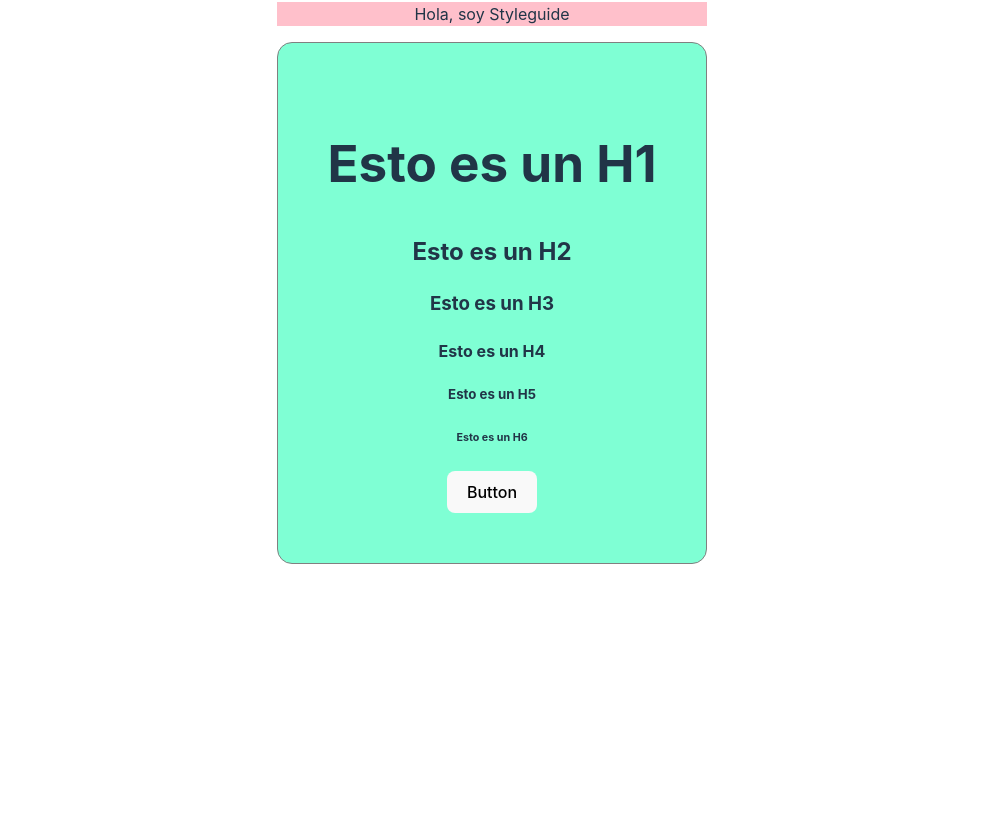
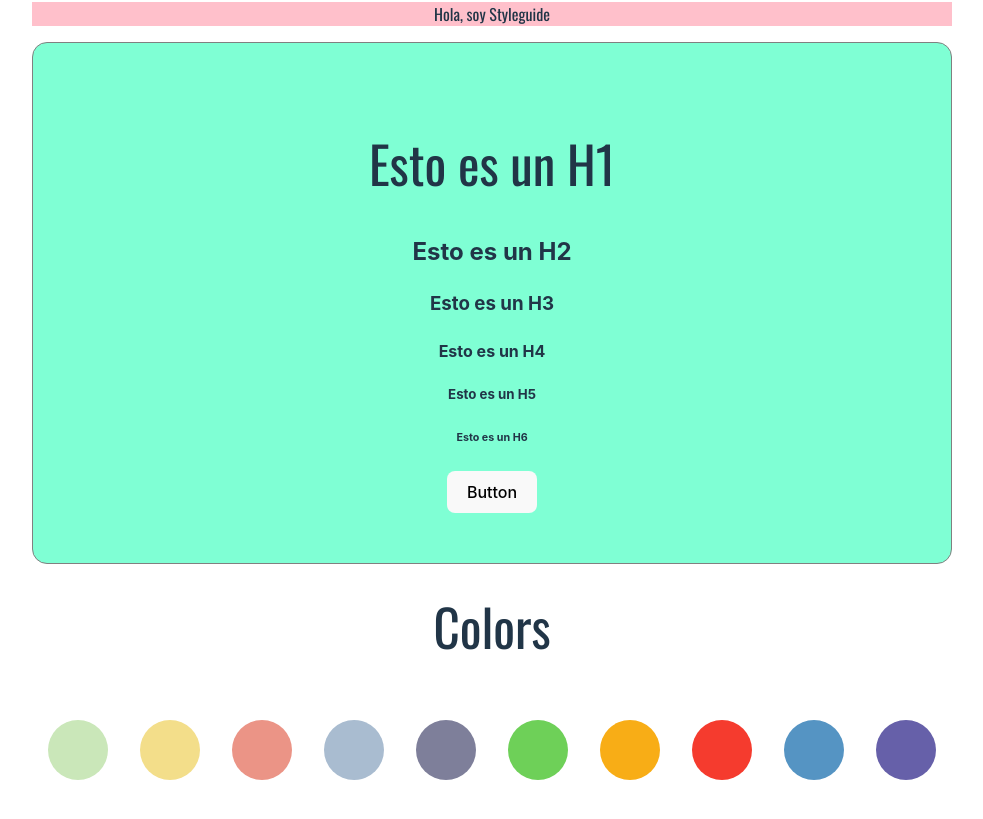
Before and after one commit to Celudirosa/styleguide, a React (Vite) app: page /styleguide in a window 1280 px wide. Shown: the part 255-1074 px from the top of the page, without its empty margins (148-1131 px from the left). Before the commit the page ends 851 px from the top, so only its background shows below. Built offline with nearby package versions, Linux system fonts and the light colour scheme.

Commit message:
💄 add some colors and typos

```diff
--- a/index.html
+++ b/index.html
@@ -4,10 +4,16 @@
     <meta charset="UTF-8" />
     <link rel="icon" type="image/svg+xml" href="/vite.svg" />
     <meta name="viewport" content="width=device-width, initial-scale=1.0" />
-    <title>Vite + React</title>
+    <!-- typography -->
+    <link rel="preconnect" href="https://fonts.googleapis.com">
+    <link rel="preconnect" href="https://fonts.gstatic.com" crossorigin>
+    <link href="https://fonts.googleapis.com/css2?family=Oswald&family=Roboto:wght@100;400;700&display=swap" rel="stylesheet">
+
+    <title>Celia's style guide</title>
   </head>
   <body>
     <div id="root"></div>
     <script type="module" src="/src/main.jsx"></script>
+    <!-- <a href="mailto:cluqued@live.com"></a> -->
   </body>
 </html>
--- a/src/scss/_typography.scss
+++ b/src/scss/_typography.scss
@@ -0,0 +1,10 @@
+p, h1 {
+  font-family: $font-seconday;
+}
+
+@mixin font-size($font-size: $font-medium) {
+  font-size: $font-size;
+  @include mq (medium) {
+    font-size: $font-size * 1.2;
+  }
+}
--- /dev/null
+++ b/src/scss/_variables.scss
@@ -0,0 +1,18 @@
+/* colors */
+$color-green: #CAE7B9;
+$color-yellow: #F3DE8A;
+$color-red: #EB9486;
+$color-blue: #A9BCD0;
+$color-cool-gray: #7E7F9A;
+
+$color-alert_green: #6ED058;
+$color-alert_orange: #F8AD16;
+$color-alert_red: #F53B2E;
+$color-alert_blue: #5594C3;
+$color-alert_violet: #6660A9;
+
+/* typography */
+$font-primary: 'Roboto', sans-serif;
+$font-seconday: 'Oswald', sans-serif;
+
+$font-medium: 1rem;
--- a/src/scss/global.scss
+++ b/src/scss/global.scss
@@ -1 +1,2 @@
+@import './variables';
 @import './typography';
--- a/src/styleguide/Styleguide.jsx
+++ b/src/styleguide/Styleguide.jsx
@@ -16,6 +16,19 @@ export default function Styleguide() {
         <h6>Esto es un H6</h6>
       <Buttons />
       </section>
+      <h1>Colors</h1>
+      <section className='styleguide_colors'>
+        <div className='circle green'></div>
+        <div className='circle yellow'></div>
+        <div className='circle red'></div>
+        <div className='circle blue'></div>
+        <div className='circle cool-gray'></div>
+        <div className='circle alert_green'></div>
+        <div className='circle alert_orange'></div>
+        <div className='circle alert_red'></div>
+        <div className='circle alert_blue'></div>
+        <div className='circle alert_violet'></div>
+      </section>
     </>
   )
 }
--- a/src/styleguide/Styleguide.scss
+++ b/src/styleguide/Styleguide.scss
@@ -1,3 +1,5 @@
+@import '/src/scss/variables';
+
 p {
   background-color: pink;
 }
@@ -8,3 +10,55 @@ p {
   border-radius: 15px;
   padding: 50px;
 }
+
+.styleguide_colors {
+  display: flex;
+  padding-top: 1em;
+}
+
+.circle {
+  width: 60px;
+  height: 60px;
+  border-radius: 50%;
+  margin: 1em;
+}
+
+.green {
+  background-color: $color-green;
+}
+
+.yellow {
+  background-color: $color-yellow;
+}
+
+.red {
+  background-color: $color-red;
+}
+
+.blue {
+  background-color: $color-blue;
+}
+
+.cool-gray {
+  background-color: $color-cool-gray;
+}
+
+.alert_green {
+  background-color: $color-alert_green;
+}
+
+.alert_orange {
+  background-color: $color-alert_orange;
+}
+
+.alert_red {
+  background-color: $color-alert_red;
+}
+
+.alert_blue {
+  background-color: $color-alert_blue;
+}
+
+.alert_violet {
+  background-color: $color-alert_violet;
+}
```
